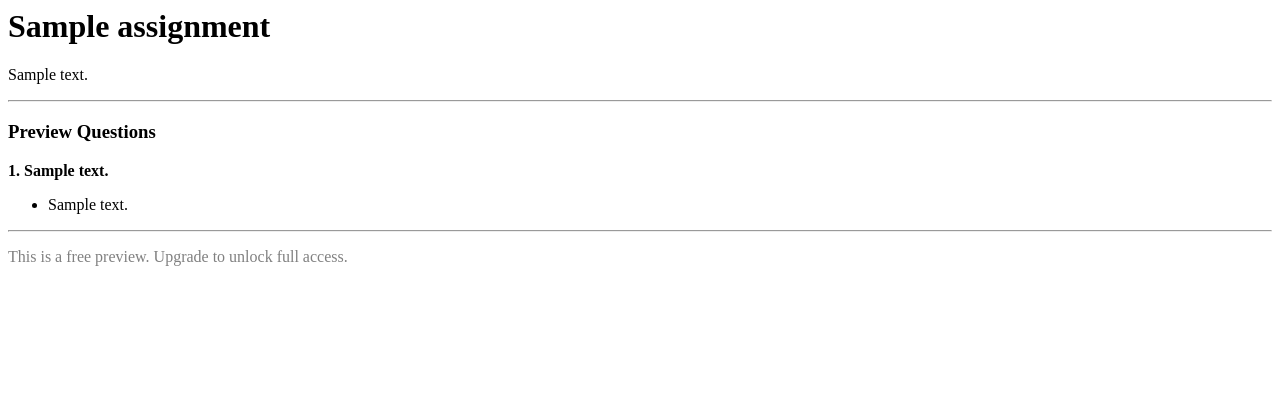
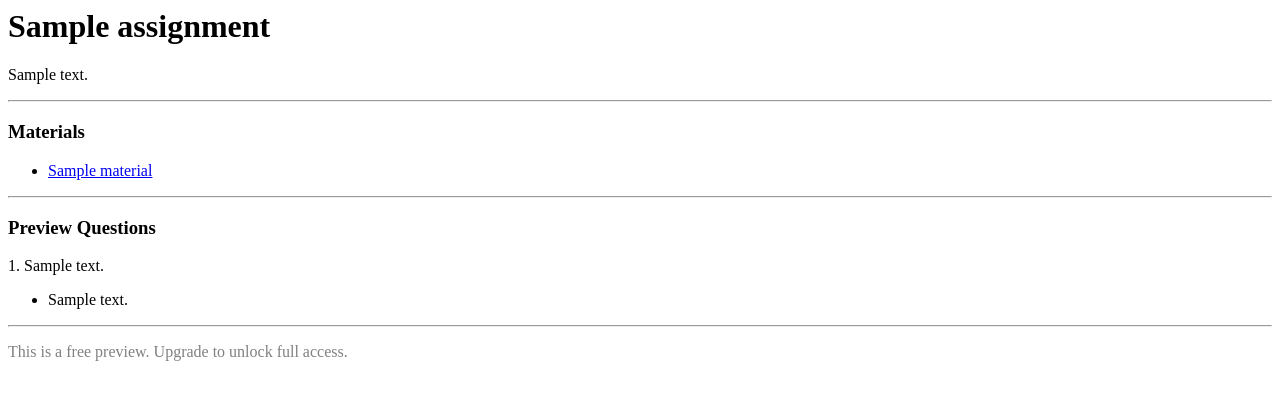
Before and after one commit to candyaa1/NovaeClass, a Django app: template novae_app/templates/assignment_preview.html in a window 1280 px wide. Shown: the top 400 px of the page. Run offline with Django 5.2, Linux system fonts and the light colour scheme; the template is opened without the code that fills it: most values are stand-ins (such as "Sample title", 1, 10 or a date in 2020).

Commit message:
Update assignment_preview.html

```diff
--- a/novae_app/templates/assignment_preview.html
+++ b/novae_app/templates/assignment_preview.html
@@ -2,13 +2,28 @@
 
 <p>{{ assignment.description }}</p>
 
+{% if materials %}
 <hr>
+<h3>Materials</h3>
+<ul>
+  {% for material in materials %}
+    <li>
+      {% if material.file %}
+        <a href="{{ material.file.url }}">{{ material.title }}</a>
+      {% else %}
+        {{ material.title }}
+      {% endif %}
+    </li>
+  {% endfor %}
+</ul>
+{% endif %}
 
+<hr>
 <h3>Preview Questions</h3>
 
 {% for question in questions %}
   <div class="question">
-    <p><strong>{{ forloop.counter }}. {{ question.text }}</strong></p>
+    <p>{{ forloop.counter }}. {{ question.text }}</p>
 
     {% if question.choice_set.all %}
       <ul>
@@ -16,8 +31,6 @@
           <li>{{ choice.text }}</li>
         {% endfor %}
       </ul>
-    {% else %}
-      <p><em>No choices for this question.</em></p>
     {% endif %}
   </div>
 {% empty %}
@@ -25,7 +38,6 @@
 {% endfor %}
 
 <hr>
-
 <p style="color: gray;">
   This is a free preview. Upgrade to unlock full access.
 </p>
```
